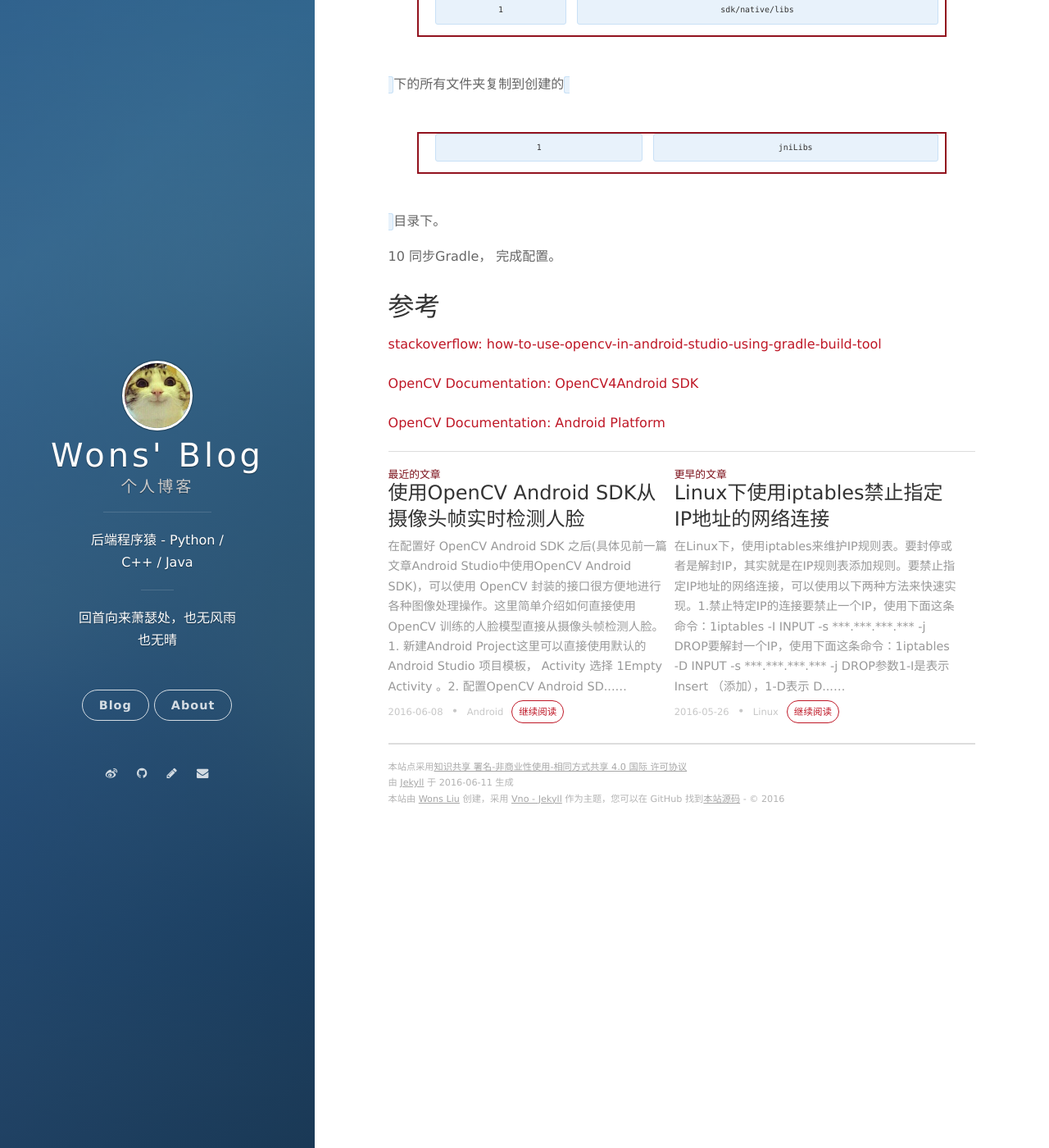
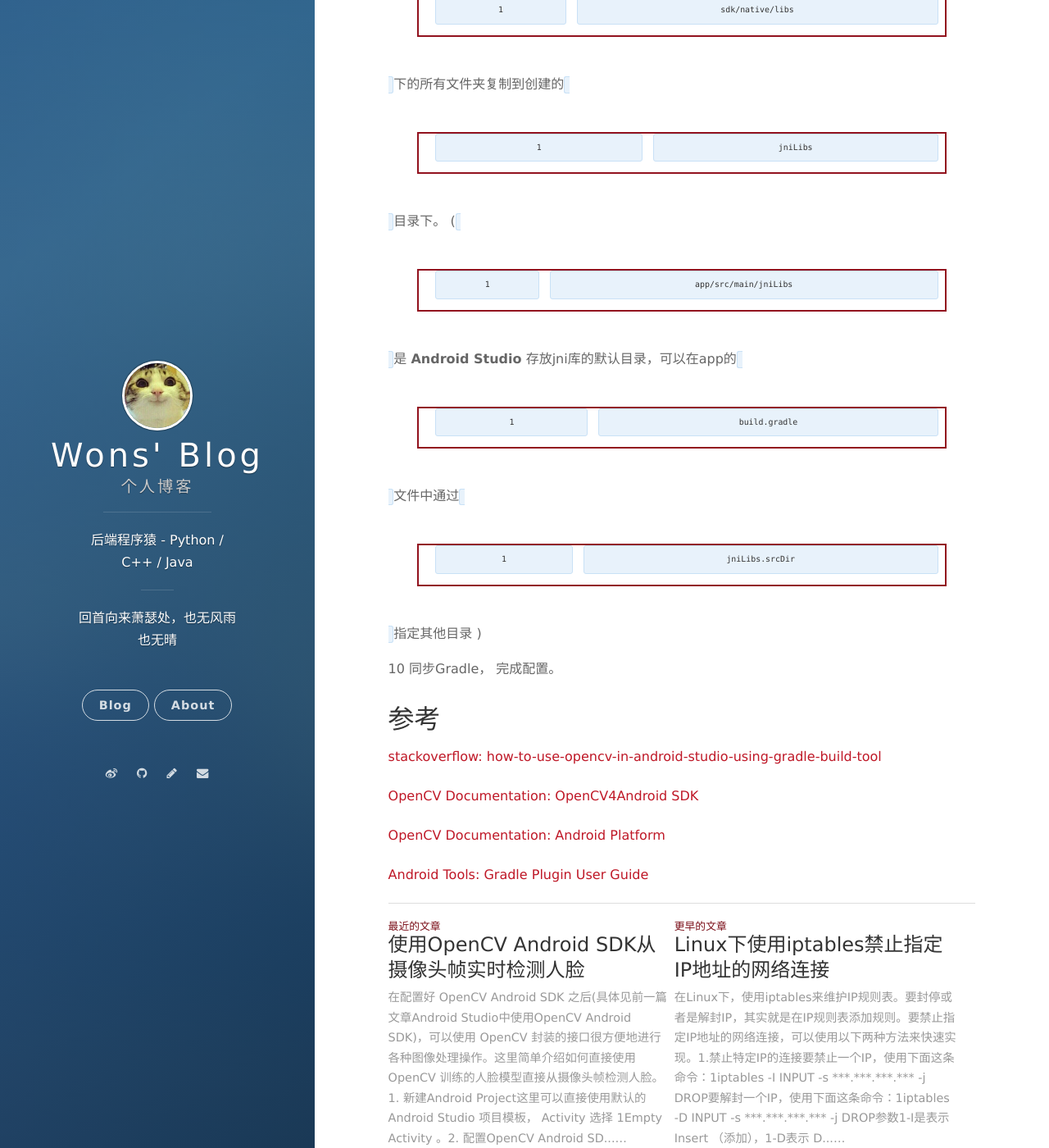
Before and after one commit to liuwons/blog, a Jekyll site: the page built from _posts/2016-06-08-use_opencv_in_android.md, in a window 1280 px wide and 1400 px high, scrolled down 5230 px. Shown: the whole window at 82% size. Built offline with Jekyll 4.4.1, drawn with Linux system fonts in a browser that asks for light colours; nearby versions of some CDN libraries; comment, search, counter and statistics services are not loaded.

Commit message:
update article

````diff
--- a/_posts/2016-06-08-use_opencv_in_android.md
+++ b/_posts/2016-06-08-use_opencv_in_android.md
@@ -69,7 +69,7 @@ include ':libraries:opencv'
 
 8 选择 ```Module dependency```， 会出现一个含有多个module的列表，选择 ```:libraries:opencv``` 。
 
-9 在 ```/app/src/main/``` 下创建一个 ```jniLibs``` 文件夹，再将 **OpenCV Android SDK** 中 ```sdk/native/libs``` 下的所有文件夹复制到创建的 ```jniLibs``` 目录下。
+9 在 ```/app/src/main/``` 下创建一个 ```jniLibs``` 文件夹，再将 **OpenCV Android SDK** 中 ```sdk/native/libs``` 下的所有文件夹复制到创建的 ```jniLibs``` 目录下。 (  ```app/src/main/jniLibs``` 是 **Android Studio** 存放jni库的默认目录，可以在app的 ```build.gradle``` 文件中通过 ```jniLibs.srcDir``` 指定其他目录 )
 
 10 同步Gradle， 完成配置。
 
@@ -80,3 +80,5 @@ include ':libraries:opencv'
 [OpenCV Documentation: OpenCV4Android SDK](http://docs.opencv.org/2.4/doc/tutorials/introduction/android_binary_package/O4A_SDK.html)
 
 [OpenCV Documentation: Android Platform](http://opencv.org/platforms/android.html)
+
+[Android Tools: Gradle Plugin User Guide](http://tools.android.com/tech-docs/new-build-system/user-guide)
````
